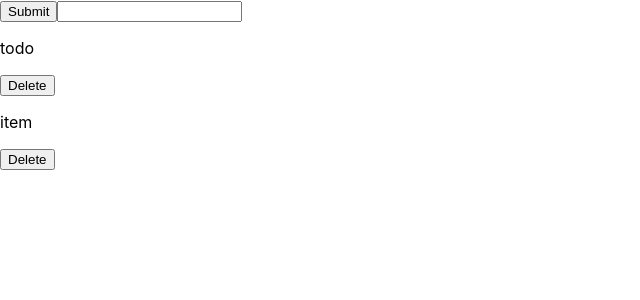
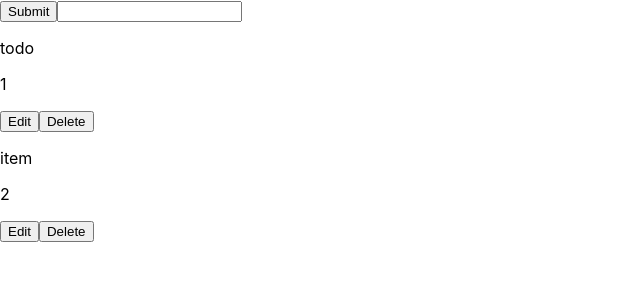
Before and after one commit to aaronrine/todo-list, a React (Create React App) app: page / in a window 1280 px wide. Shown: the top 300 px of the page, without its empty margins (0-640 px from the left). Built offline with nearby package versions, Linux system fonts and the light colour scheme.

Commit message:
feat(List): add update mode

```diff
--- a/src/components/Form/Form.js
+++ b/src/components/Form/Form.js
@@ -1,12 +1,21 @@
-import { useState } from "react";
-export function Form({ handleSubmit }) {
+import { useState, useEffect } from "react";
+export function Form({ handleSubmit, item }) {
   const [name, setName] = useState("");
+
+  useEffect(() => {
+    setName(item ? item.name : "");
+  }, [item]);
 
   return (
     <form
       onSubmit={(e) => {
         e.preventDefault();
-        handleSubmit({ name, is_done: false });
+        handleSubmit({
+          name,
+          is_done: item ? item.is_done : false,
+          id: item ? item.id : -1,
+        });
+        setName("");
       }}
     >
       <button type="submit">Submit</button>
--- a/src/components/List/List.js
+++ b/src/components/List/List.js
@@ -5,37 +5,73 @@ const data = [
   {
     name: "todo",
     is_done: false,
+    id: 1,
   },
   {
     name: "item",
     is_done: true,
+    id: 2,
   },
 ];
 export function List() {
   const [itemList, setItemList] = useState(data);
+  const [formItem, setFormItem] = useState(null);
 
   function handleSubmit(data) {
-    addItem(data);
+    if (formItem) {
+      updateItem(data);
+    } else {
+      addItem(data);
+    }
   }
 
   function addItem(data) {
-    setItemList((oldItemList) => [...oldItemList, data]);
+    setItemList((oldItemList) => [
+      ...oldItemList,
+      { ...data, id: oldItemList.length + 1 },
+    ]);
+  }
+
+  function showUpdateForm(item) {
+    console.log(item);
+    setFormItem(item);
   }
 
   function deleteItem(data) {
     console.log(data);
     setItemList((oldItemList) => {
       return oldItemList.filter((item) => {
-        return item.name !== data.name;
+        return item.id !== data.id;
       });
     });
   }
 
+  function updateItem(updatedItem) {
+    setItemList((prevItemList) =>
+      prevItemList.map((item) => {
+        console.log(item.id, updatedItem.id);
+
+        if (item.id != updatedItem.id) {
+          return item;
+        }
+        return updatedItem;
+      })
+    );
+    setFormItem(null);
+  }
+
   return (
     <div>
-      <Form handleSubmit={handleSubmit} />
+      <Form handleSubmit={handleSubmit} item={formItem} />
       {itemList.map((item) => {
-        return <ListItem item={item} deleteItem={deleteItem} key={item.name} />;
+        return (
+          <ListItem
+            item={item}
+            deleteItem={deleteItem}
+            showUpdateForm={showUpdateForm}
+            key={item.id}
+          />
+        );
       })}
     </div>
   );
--- a/src/components/ListItem/ListItem.js
+++ b/src/components/ListItem/ListItem.js
@@ -1,8 +1,17 @@
-export function ListItem({ item, deleteItem }) {
+export function ListItem({ item, deleteItem, showUpdateForm }) {
   return (
     <div>
       <p>{item.name}</p>
       <p>{item.is_done}</p>
+      <p>{item.id}</p>
+      <button
+        type="button"
+        onClick={() => {
+          showUpdateForm(item);
+        }}
+      >
+        Edit
+      </button>
       <button
         type="button"
         onClick={() => {
```
Also changed, not shown: 1 other file (tests, documents, lock files or other folders).
